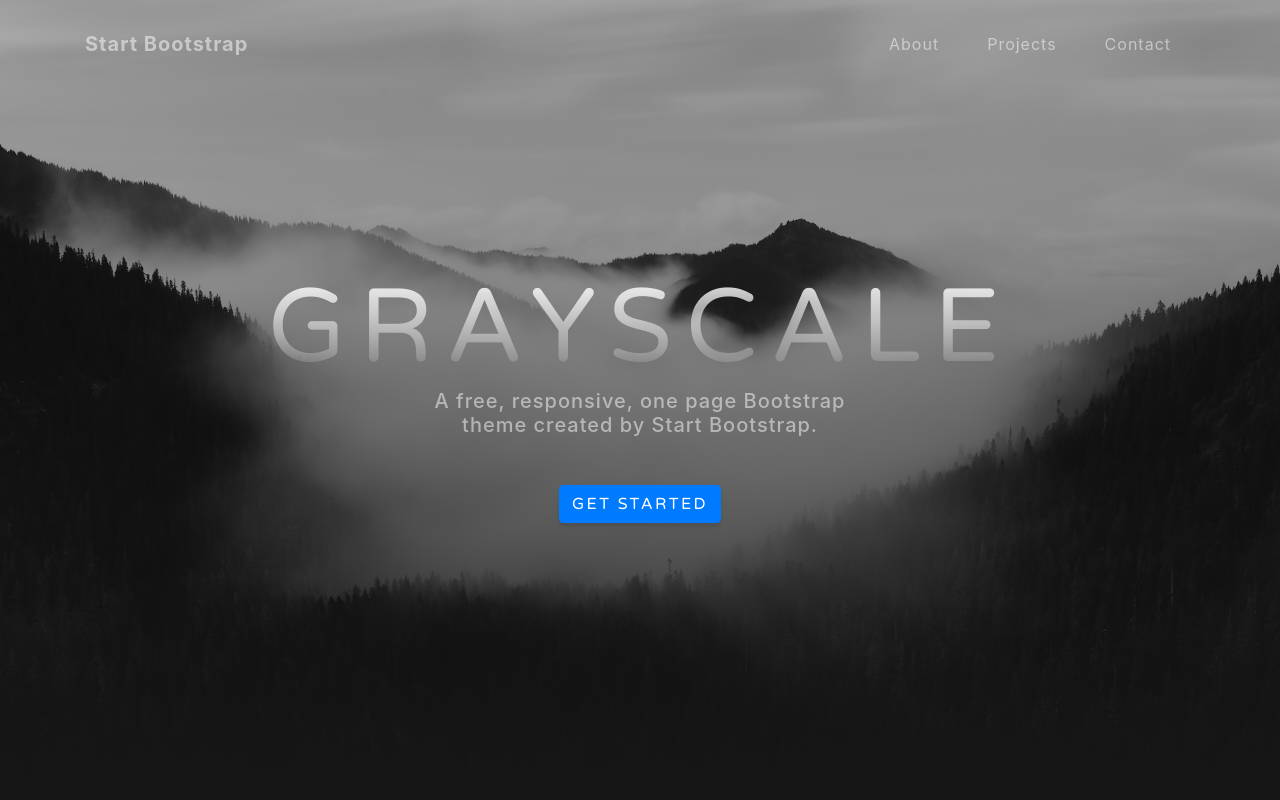
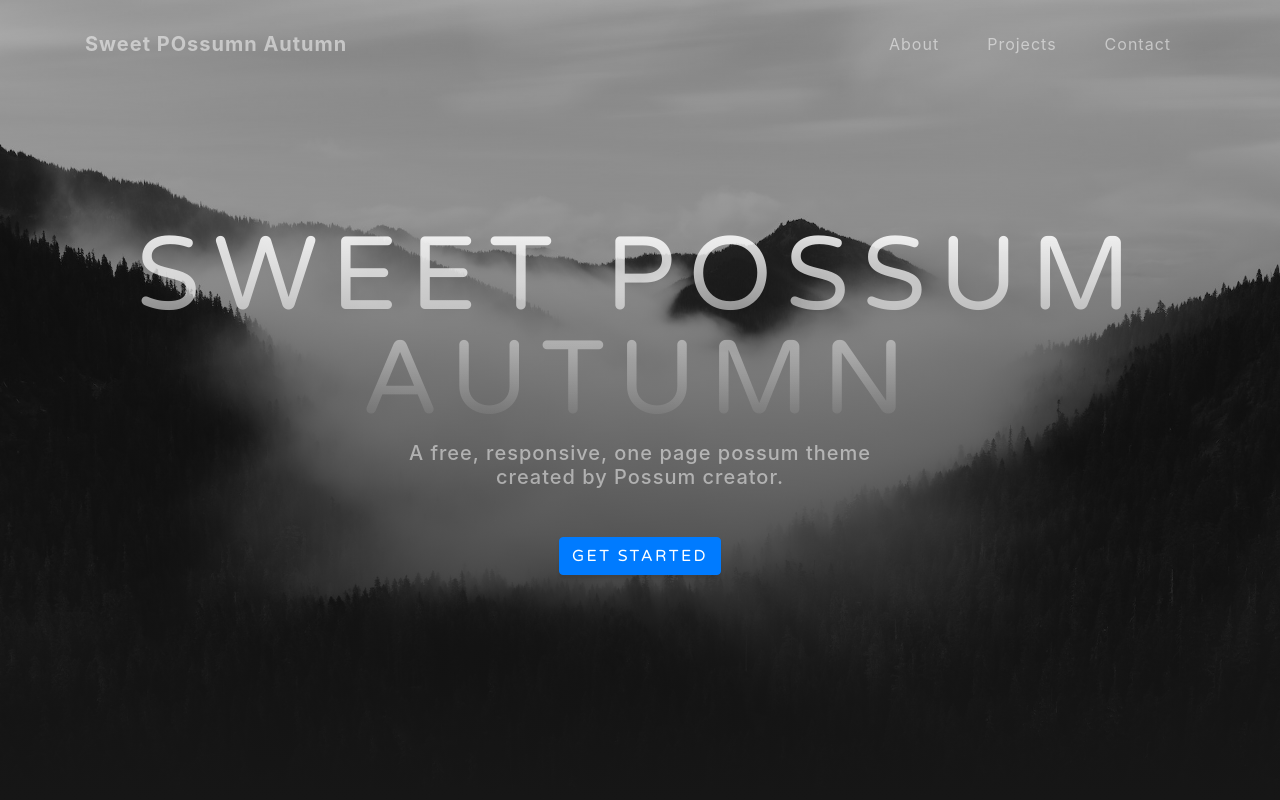
Before and after one commit to Trntrntrnt/possum-site, a website with bundled scripts: page index.html in a window 1280 px wide. Shown: the top 800 px of the page. Built offline with nearby package versions, Linux system fonts and the light colour scheme.

Commit message:
Good to go

```diff
--- a/index.html
+++ b/index.html
@@ -28,7 +28,7 @@
   <!-- Navigation -->
   <nav class="navbar navbar-expand-lg navbar-light fixed-top" id="mainNav">
     <div class="container">
-      <a class="navbar-brand js-scroll-trigger" href="#page-top">Start Bootstrap</a>
+      <a class="navbar-brand js-scroll-trigger" href="#page-top">Sweet POssumn Autumn</a>
       <button class="navbar-toggler navbar-toggler-right" type="button" data-toggle="collapse" data-target="#navbarResponsive" aria-controls="navbarResponsive" aria-expanded="false" aria-label="Toggle navigation">
         Menu
         <i class="fas fa-bars"></i>
@@ -53,8 +53,8 @@
   <header class="masthead">
     <div class="container d-flex h-100 align-items-center">
       <div class="mx-auto text-center">
-        <h1 class="mx-auto my-0 text-uppercase">Grayscale</h1>
-        <h2 class="text-white-50 mx-auto mt-2 mb-5">A free, responsive, one page Bootstrap theme created by Start Bootstrap.</h2>
+        <h1 class="mx-auto my-0 text-uppercase">Sweet Possum Autumn</h1>
+        <h2 class="text-white-50 mx-auto mt-2 mb-5">A free, responsive, one page possum theme created by Possum creator.</h2>
         <a href="#about" class="btn btn-primary js-scroll-trigger">Get Started</a>
       </div>
     </div>
@@ -70,7 +70,7 @@
             <a href="http://startbootstrap.com/template-overviews/grayscale/">the preview page</a>. The theme is open source, and you can use it for any purpose, personal or commercial.</p>
         </div>
       </div>
-      <img src="img/ipad.png" class="img-fluid" alt="">
+      <img src="https://www.teatown.org/wp-content/uploads/2017/01/playipossum.jpg" class="img-fluid" alt="">
     </div>
   </section>
 
```
